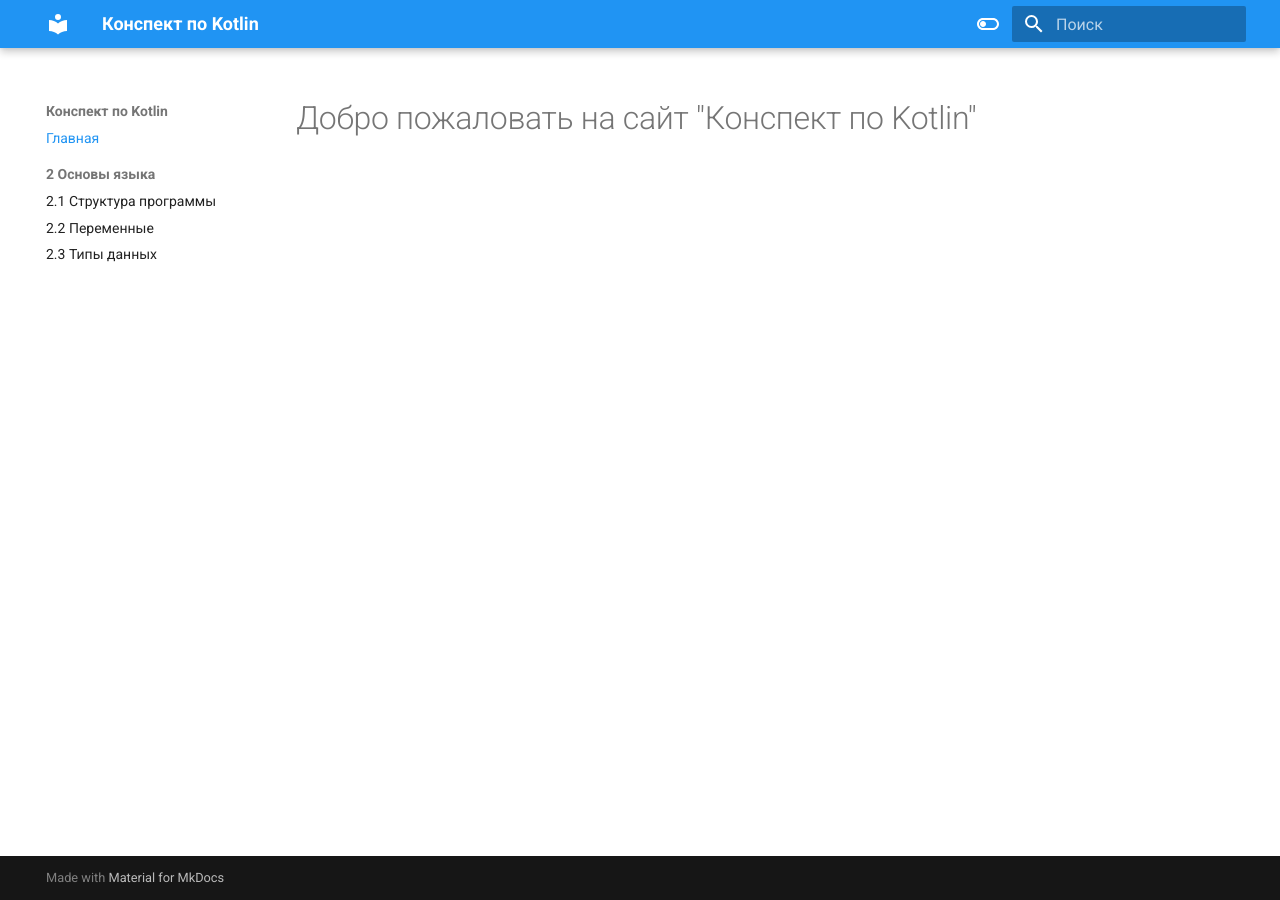
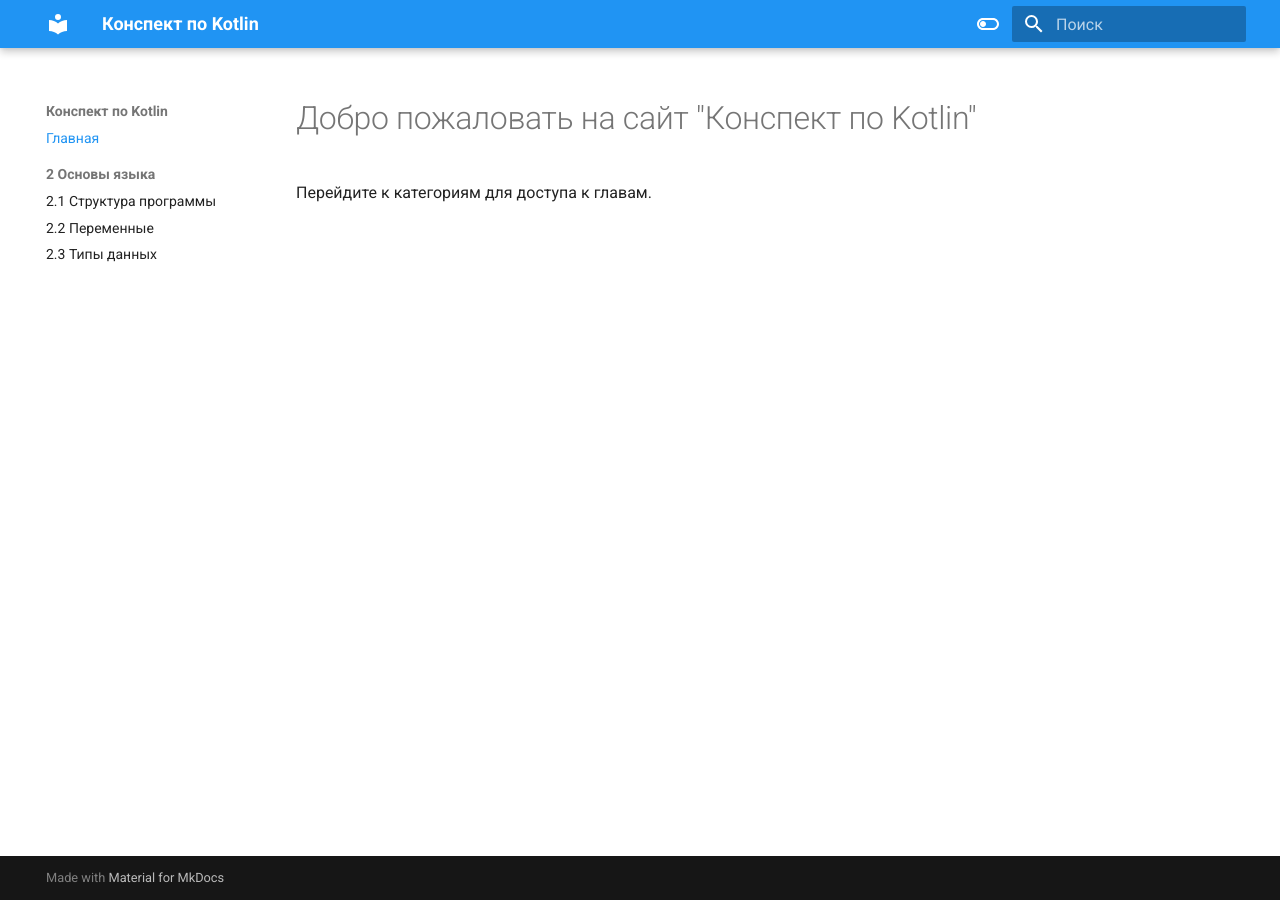
Before and after one commit to rzangizyarov/metanit_kotlin_abstract, an MkDocs documentation site: the page built from docs/index.md, in a window 1280 px wide. Built offline with MkDocs 1.6.1 and Material for MkDocs 9.7.7, drawn with Linux system fonts in a browser that asks for light colours.

```diff
--- a/docs/index.md
+++ b/docs/index.md
@@ -1 +1,3 @@
 # Добро пожаловать на сайт "Конспект по Kotlin"
+
+Перейдите к категориям для доступа к главам.
```
Also changed, not shown: 1 other file.
